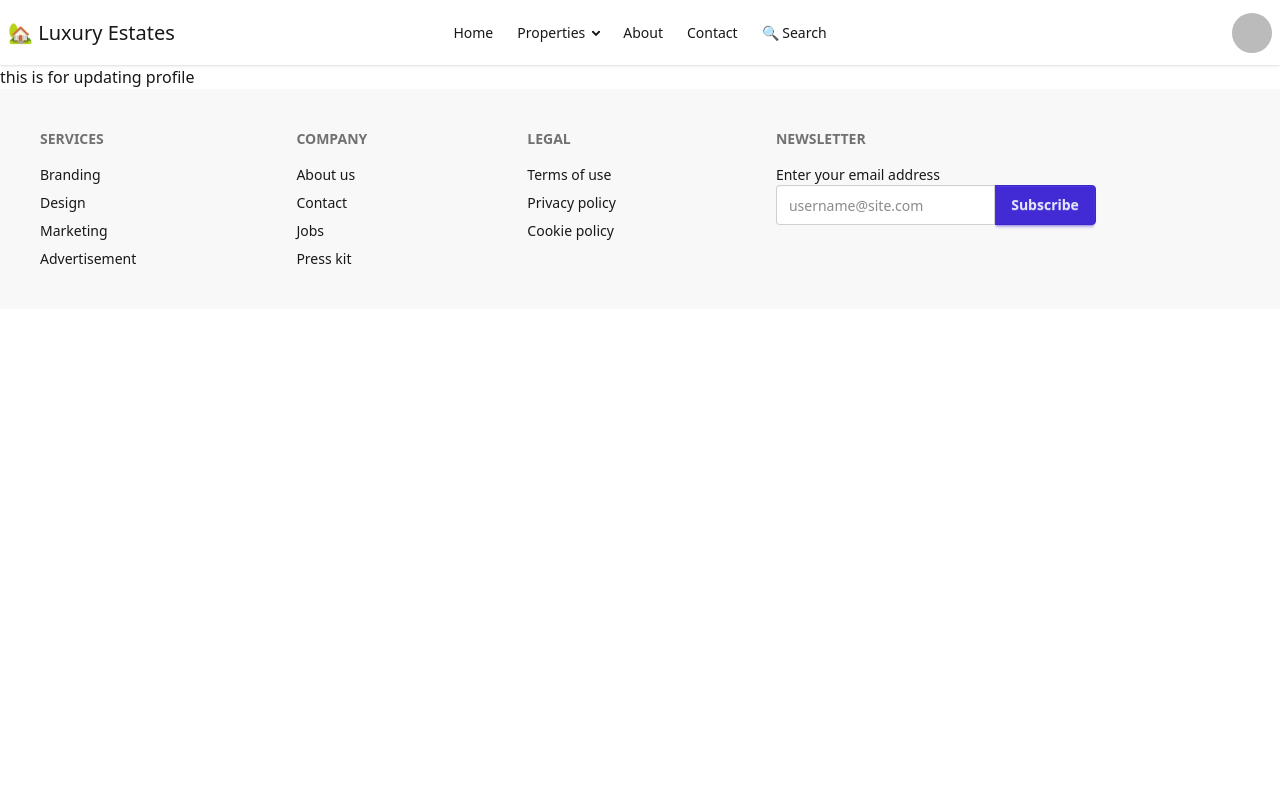
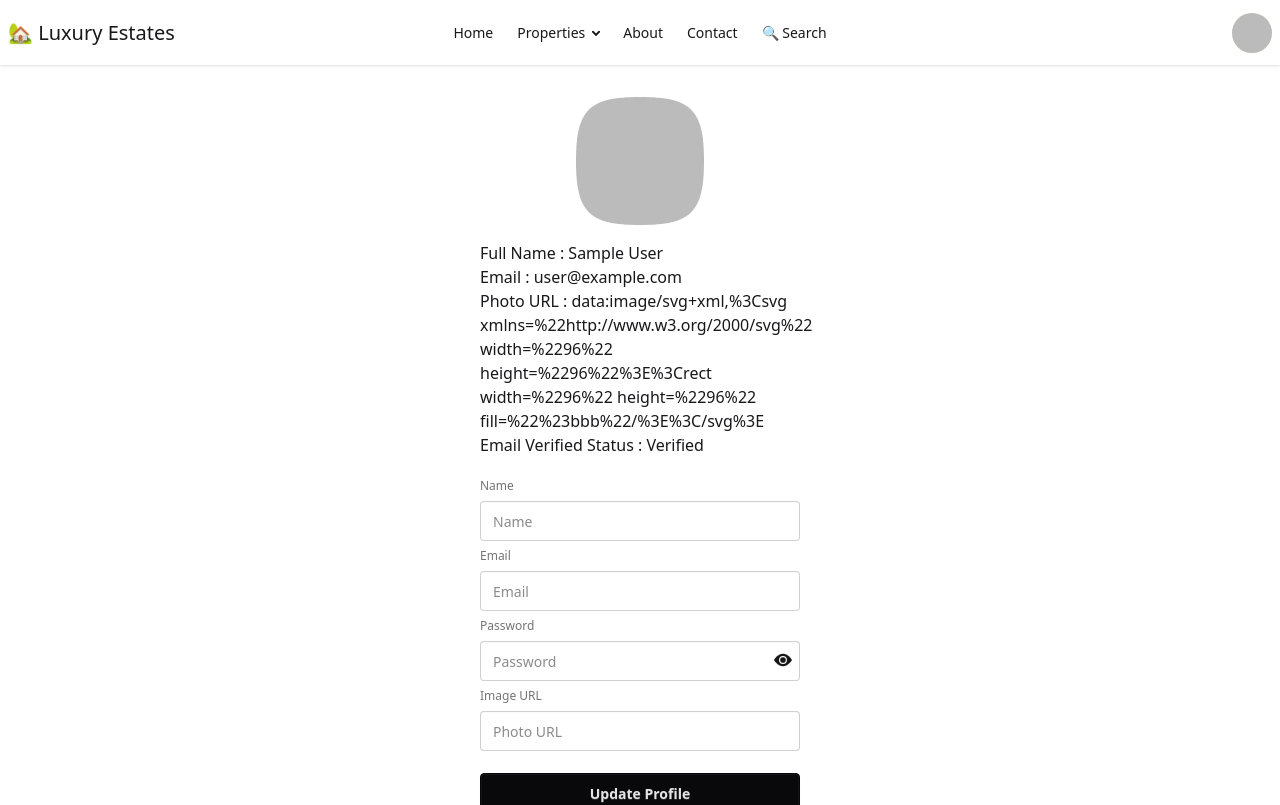
Before and after one commit to bidhanroy578/b9a9-broy, a React (Vite) app: page /update-profile in a window 1280 px wide. Shown: the top 805 px of the page. Built offline with nearby package versions, Linux system fonts and the light colour scheme; no server answers; sample sign-in values are in the browser's storage.

Commit message:
update profile data page

```diff
--- a/src/pages/UpdateProfile.jsx
+++ b/src/pages/UpdateProfile.jsx
@@ -1,8 +1,87 @@
+import { useContext, useState } from "react";
+import { AuthContext } from "../context/Authcontext";
+import profile from '/profile.svg'
+import { BsEyeFill } from "react-icons/bs";
+import { sendEmailVerification, updateEmail, updatePassword, updateProfile } from "firebase/auth";
+import auth from "../utils/firebase/__config__";
+import { passValidate } from "../utils/__utils__";
+
 
 const UpdateProfile = () => {
+
+    const [show, setShow] = useState(false)
+    const { user , } = useContext(AuthContext)
+    const usr = auth.currentUser
+
+    function emailVerification() {
+        sendEmailVerification(usr)
+        .then(alert('Verification email sent successfully . Please check your email'))
+        .catch(err => alert(err.message))
+    }
+    function handleSubmit(e) {
+        e.preventDefault()
+        const form = new FormData(e.currentTarget)
+        const name = form.get('name')
+        const email = form.get('email')
+        const password = form.get('password')
+        const photoURL = form.get('photoURL')
+        console.log(name, email, password, photoURL)
+        // update user profile
+        if (name) {
+            updateProfile(usr, { displayName: name })
+                .then(alert('Name updated'))
+                .catch(err => alert(err.message))
+        }
+        if (email) {
+            updateEmail(usr, email)
+                .then(alert('Email updated'))
+                .catch(err => alert(err.message))
+        }
+        if(passValidate(password)) {
+            updatePassword(usr, password)
+            .then(alert('Password updated'))
+            .catch(err => alert(err.message))
+        }
+        if(photoURL) {
+            updateProfile(usr , { photoURL: photoURL })
+            .then(alert('Photo URL updated'))
+            .catch(err => alert(err.message))
+        }
+
+    }
+
     return (
-        <div>
-            this is for updating profile
+        <div className="mt-8">
+            <div className="avatar flex justify-center">
+                <div className="mask mask-squircle w-32">
+                    {
+                        user?.photoURL ?
+                            <img src={user.photoURL} />
+                            :
+                            <img src={profile} className="bg-slate-200 object-cover" />
+                    }
+                </div>
+            </div>
+            <div className="max-w-xs m-auto my-4">
+                <p>Full Name : {user?.displayName || 'Not Found'}</p>
+                <p>Email : {user?.email || 'Not Found'}</p>
+                <p>Photo URL : {user?.photoURL || 'Not Found'}</p>
+                <p>Email Verified Status : {user?.emailVerified ? 'Verified' : 'Not Verified'} {user.emailVerified || <span onClick={emailVerification} className="link link-hover text-red-600">Verify Email</span>}</p>
+            </div>
+            <form onSubmit={handleSubmit} name='login' className="fieldset max-w-xs mx-auto">
+                <label className="fieldset-label">Name</label>
+                <input name='name' type="text" className="input" placeholder="Name" />
+                <label className="fieldset-label">Email</label>
+                <input name='email' type="email" className="input" placeholder="Email" />
+                <label className="fieldset-label">Password</label>
+                <span className="relative ">
+                    <input name='password' type={show ? "text" : "password"} className="input pr-8" placeholder="Password" />
+                    <BsEyeFill onClick={() => setShow(!show)} className="absolute text-lg top-1/4 right-2"></BsEyeFill>
+                </span>
+                <label className="fieldset-label">Image URL</label>
+                <input name='photoURL' type="text" className="input" placeholder="Photo URL" />
+                <button className="btn btn-neutral mt-4">Update Profile</button>
+            </form>
         </div>
     );
 };
```
Also changed, not shown: public/profile.svg (added).
